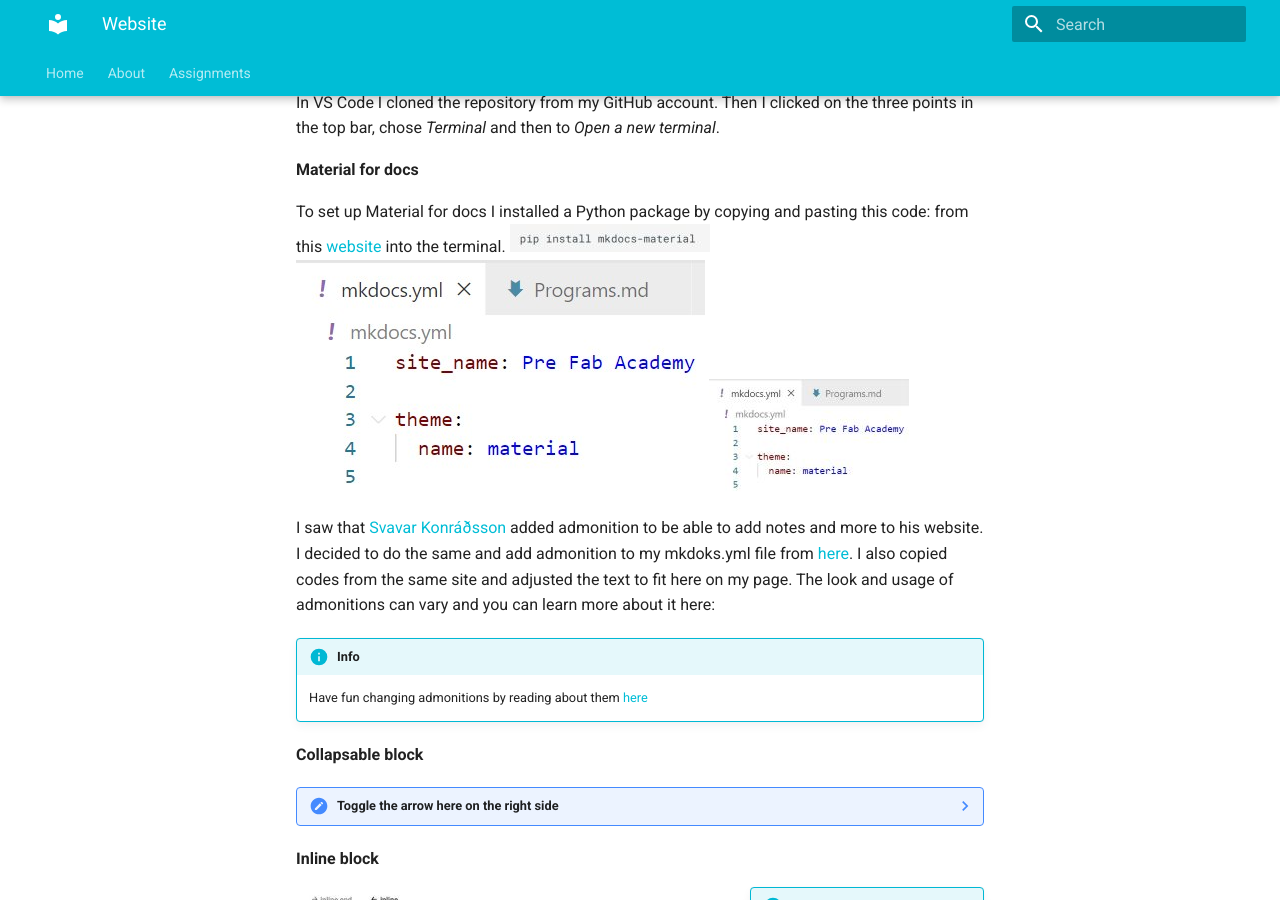
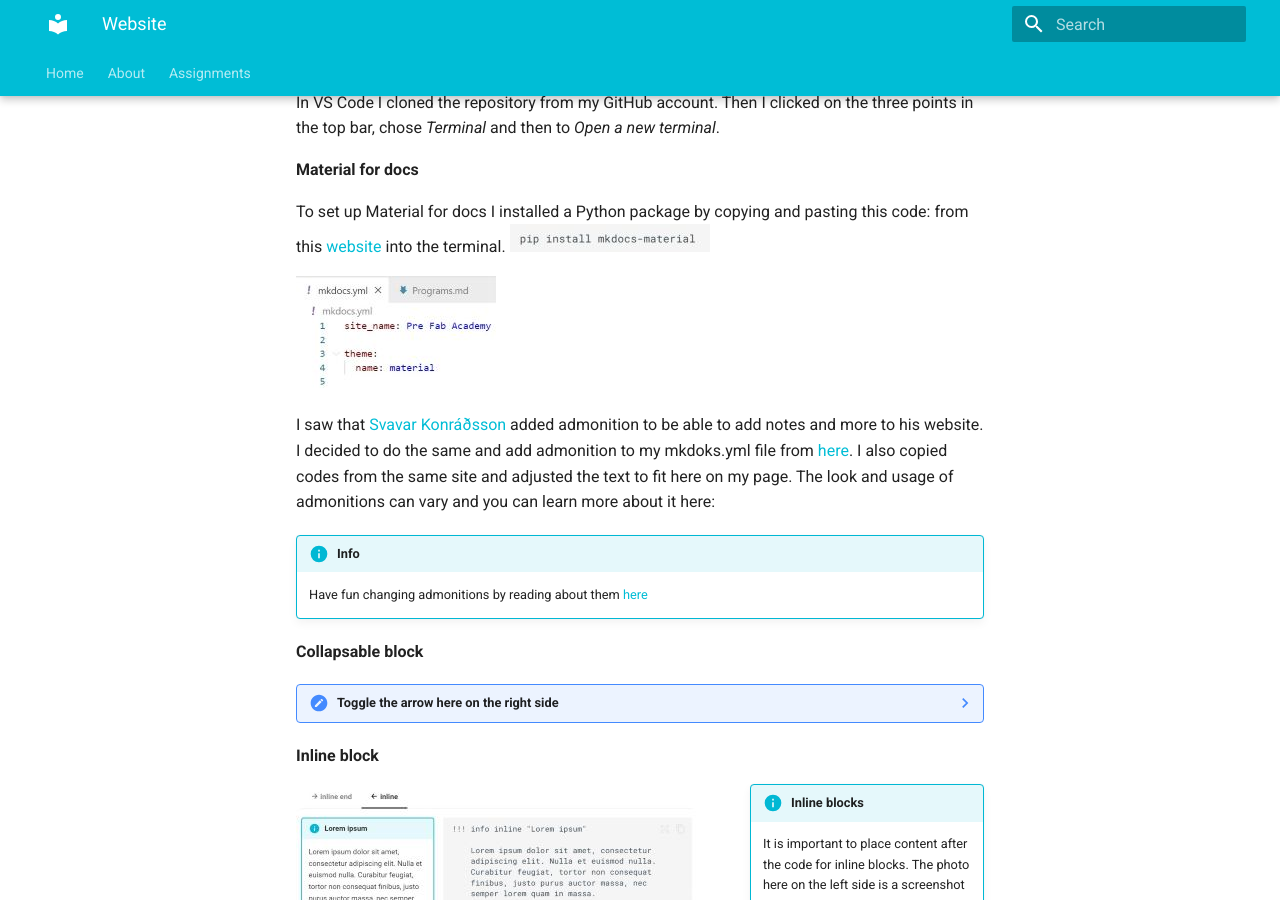
Before and after one commit to OlofH2/Before-Fab-Academy, an MkDocs documentation site: the page built from docs/Website.md, in a window 1280 px wide and 900 px high, scrolled down 912 px. Built offline with MkDocs 1.6.1 and Material for MkDocs 9.7.7, drawn with Linux system fonts in a browser that asks for light colours.

Commit message:
Eyddi stærri ,,Theme material myndinni

```diff
--- a/docs/Website.md
+++ b/docs/Website.md
@@ -23,7 +23,7 @@ In VS Code I cloned the repository from my GitHub account. Then I clicked on the
 **Material for docs**
 
 To set up Material for docs I installed a Python package by copying and pasting this code:<pip install mkdocs-material> from this [website](https://squidfunk.github.io/mkdocs-material/getting-started//) into the terminal.  ![PIP install](img/PIP_install_200x28px.jpg)
-![Theme_Material1](img/Theme_in_mkdocs_before_new_theme.jpg)
+
 ![Theme_Material](img/Theme_in_mkdocs_before_new_theme_200x113.jpg)
 
 I saw that [Svavar Konráðsson](https://fabacademy.org/2023/labs/isafjordur/students/svavar-konradsson/index.html) added admonition to be able to add notes and more to his website. I decided to do the same and add admonition to my mkdoks.yml file from [here](https://squidfunk.github.io/mkdocs-material/reference/admonitions/). I also copied codes from the same site and adjusted the text to fit here on my page. The look and usage of admonitions can vary and you can learn more about it here:
```
